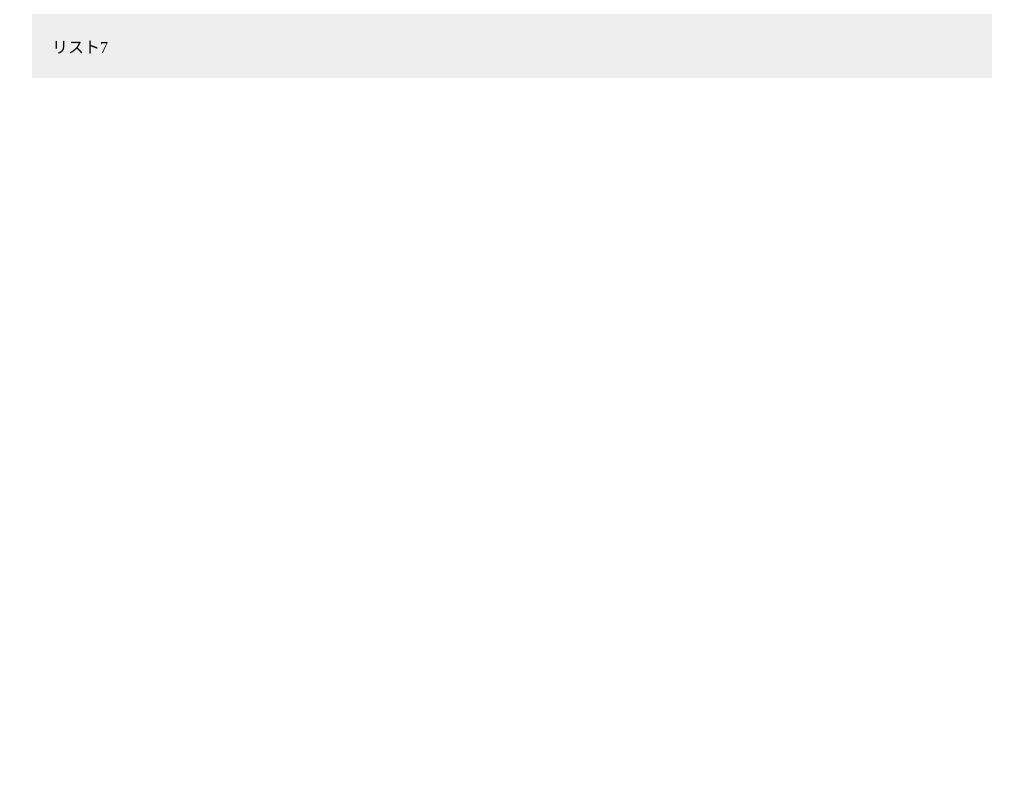
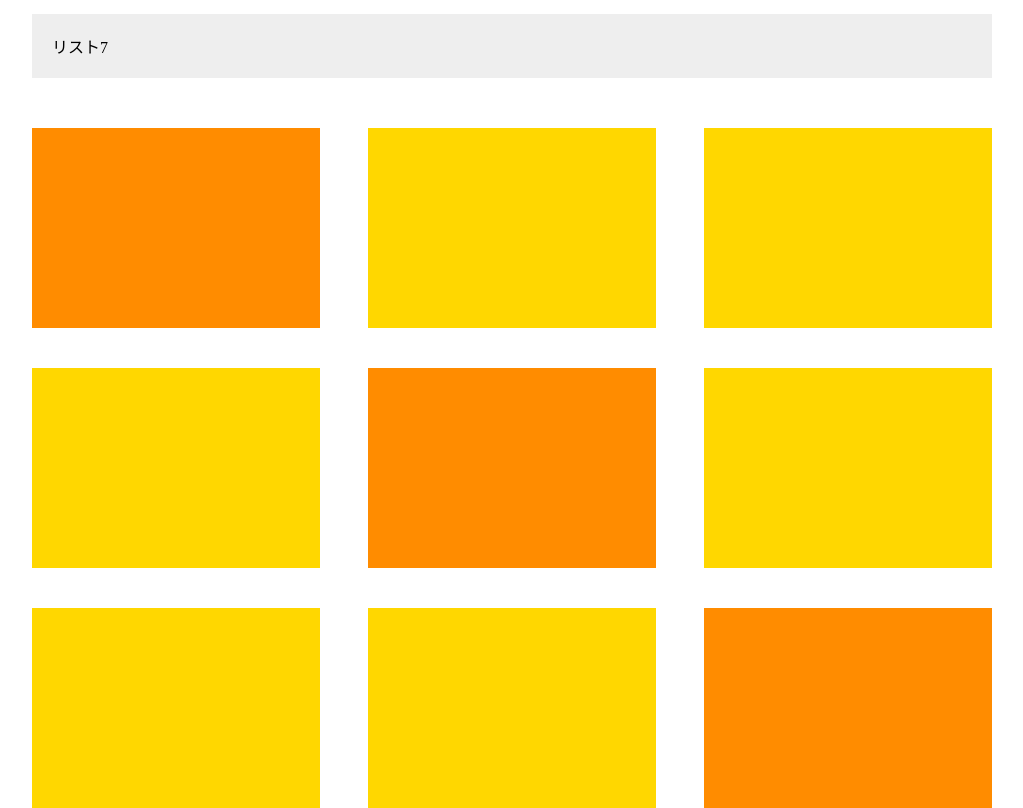
Before and after one commit to aguro708/chapter1-8, a plain HTML site: page index.html in a window 1280 px wide. Shown: the part 420-1228 px from the top of the page, without its empty margins (128-1151 px from the left). Before the commit the page ends 800 px from the top, so only its background shows below. Drawn offline with Linux system fonts and the light colour scheme.

Commit message:
write the box CSS

```diff
--- a/style.css
+++ b/style.css
@@ -15,3 +15,30 @@
 .list-item:nth-child(odd){
 	background-color:rgb(238, 238, 238);
 }
+.collection-of-boxes{
+	margin-bottom: 50px;
+	margin-right:auto;
+	margin-left:auto;
+	width:960px;
+}
+.box{
+	width:30%;
+	margin-bottom:40px;
+	margin-right:5%;
+	height:200px;
+	background-color:rgb(255,215,0);
+	float:left;
+}
+.box:nth-child(3n){
+	margin-right:0;
+}
+.box:first-child,
+.box:last-child,
+.box:nth-child(5){
+	background-color: rgb(255,140,0)
+}
+.box:nth-child(7),
+.box:nth-child(8),
+.box:nth-child(9){
+	margin-bottom:0;
+}
```
